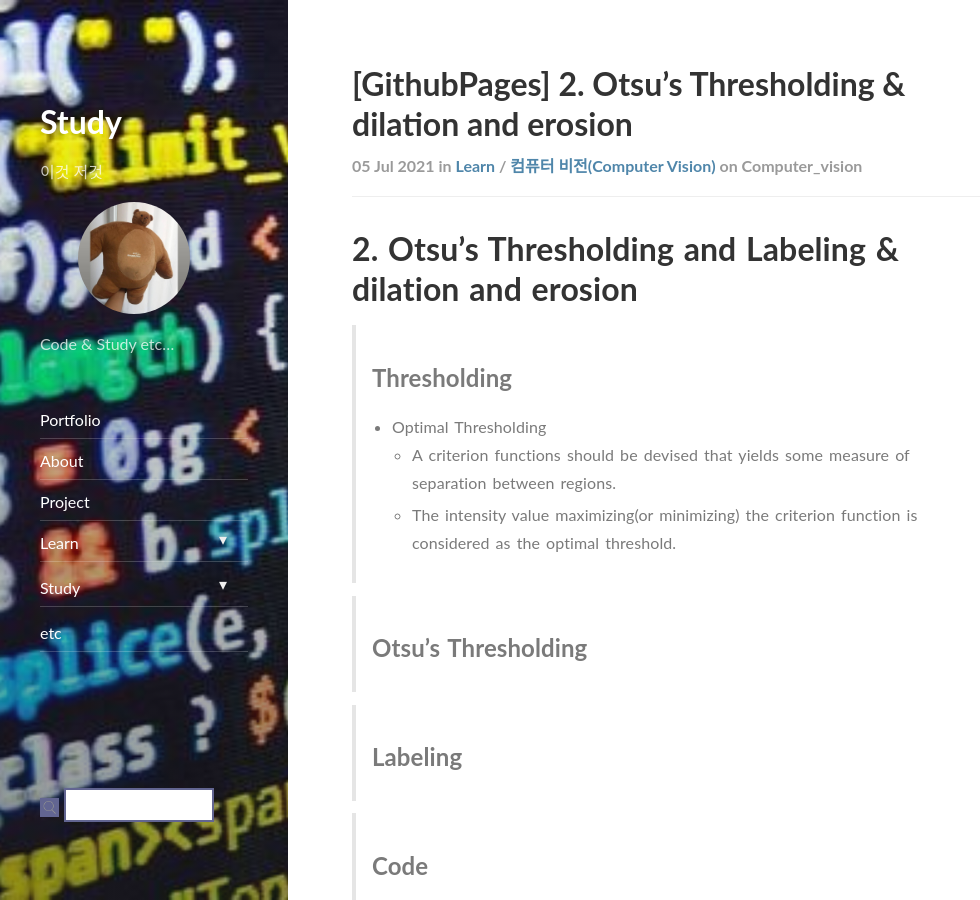
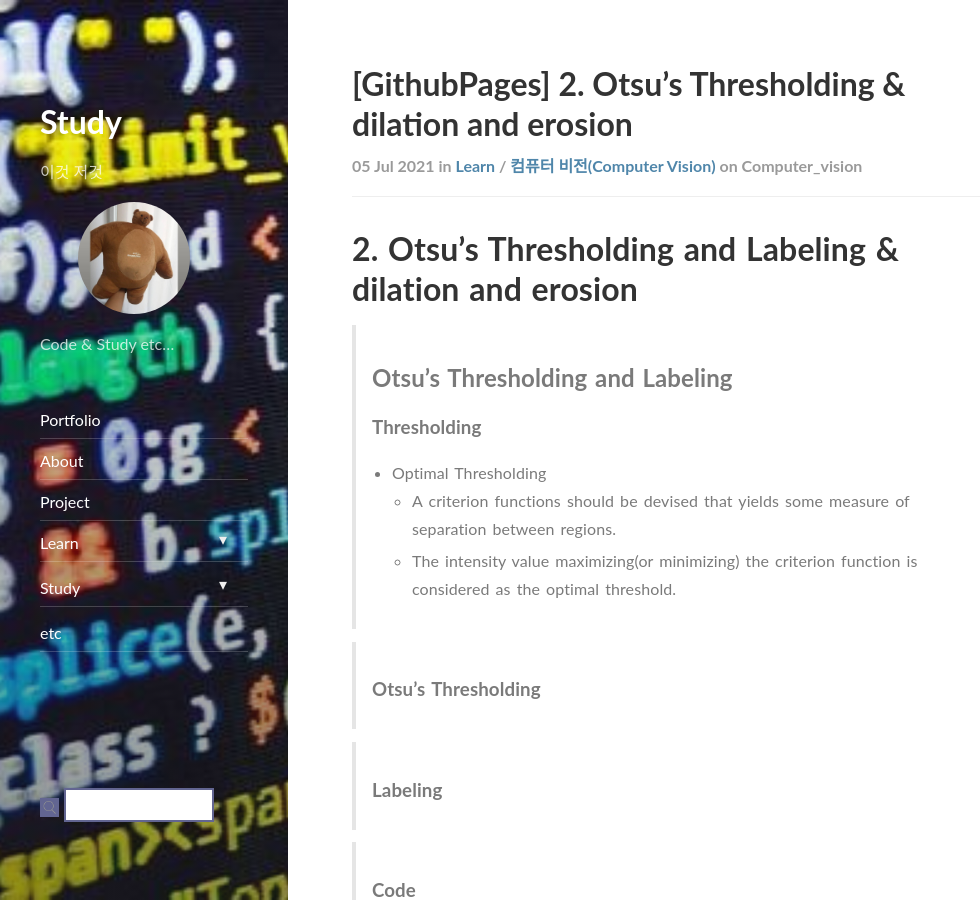
Before and after one commit to ekgus2222/ekgus2222.github.io, a Jekyll site: the page built from _posts/learn/computer_vision/2021-07-05-making-blog.md, in a window 1280 px wide and 900 px high. Shown: the whole window, without its empty margins (0-980 px from the left). Built offline with Jekyll 4.4.1, drawn with Linux system fonts in a browser that asks for light colours; nearby versions of some CDN libraries; comment, search, counter and statistics services are not loaded.

Commit message:
Update 2021-07-05-making-blog.md

````diff
--- a/_posts/learn/computer_vision/2021-07-05-making-blog.md
+++ b/_posts/learn/computer_vision/2021-07-05-making-blog.md
@@ -11,22 +11,20 @@ use_math: true
 ---
 
 # 2. Otsu’s Thresholding and Labeling & dilation and erosion
-> ## Thresholding
+> ## Otsu’s Thresholding and Labeling
+> ### Thresholding
 - Optimal Thresholding
     - A criterion functions should be devised that yields some measure of separation between regions.
     - The intensity value maximizing(or minimizing) the criterion function is considered as the optimal threshold.
 
-> ## Otsu's Thresholding
+> ### Otsu's Thresholding
 
 
-> ## Labeling
+> ### Labeling
 
 
 
-
-
-
-> ## Code
+> ### Code
 ```C++
 
 ```
````
